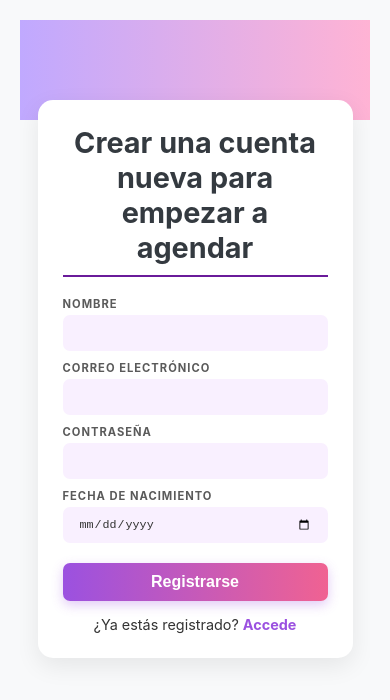
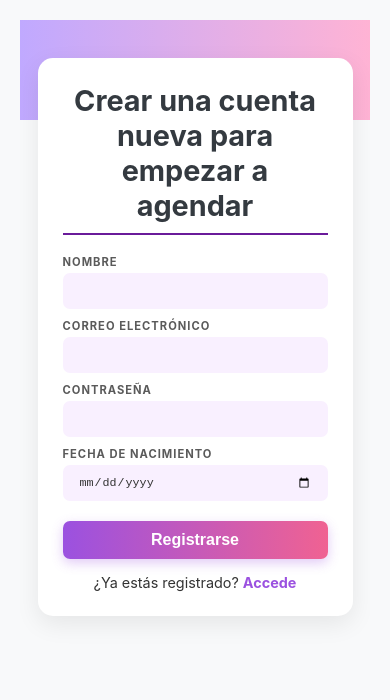
Before and after one commit to Jdelizadev/Front, a React (Vite) app: page /register in a window 390 px wide. Shown: the top 700 px of the page. Built offline with nearby package versions, Linux system fonts and the light colour scheme.

Commit message:
styles update

```diff
--- a/src/components/StylesLoginAndRegister.css
+++ b/src/components/StylesLoginAndRegister.css
@@ -204,7 +204,7 @@ body {
     .register-page-container {
     display: grid;
     place-items: center;
-    height: 85vh;
+    height: 75vh;
     width: 100%;
     position: relative;
     overflow: hidden;
```
